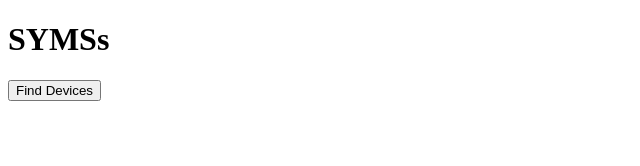
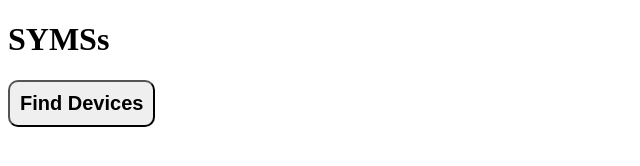
Before and after one commit to michelrendon11/BluetoothSyms, a plain HTML site: page index.html in a window 1280 px wide. Shown: the whole page, without its empty margins (0-640 px from the left). Drawn offline with Linux system fonts and the light colour scheme.

Commit message:
Update index.html

```diff
--- a/index.html
+++ b/index.html
@@ -3,7 +3,23 @@
 <head>
     <meta charset="UTF-8">
     <meta name="viewport" content="width=device-width, initial-scale=1.0">
-    <title>Document</title>
+    <title>Tank Sentry</title>
+      <style>
+        #findDevices{
+            padding: 10px;
+            font-size: 20px;
+            border-radius: 10px;
+            font-weight: bold;
+        }
+        #findDevices:hover{
+            box-shadow: 5px 5px 20px rgb(0, 0, 0);
+            color: green;
+        }
+        #findDevices:active{
+            box-shadow: 10px 10px 20px rgb(0, 0, 0);
+            color: green;
+        }
+    </style>
 </head>
 <body>
     <h1>SYMSs</h1>
```
